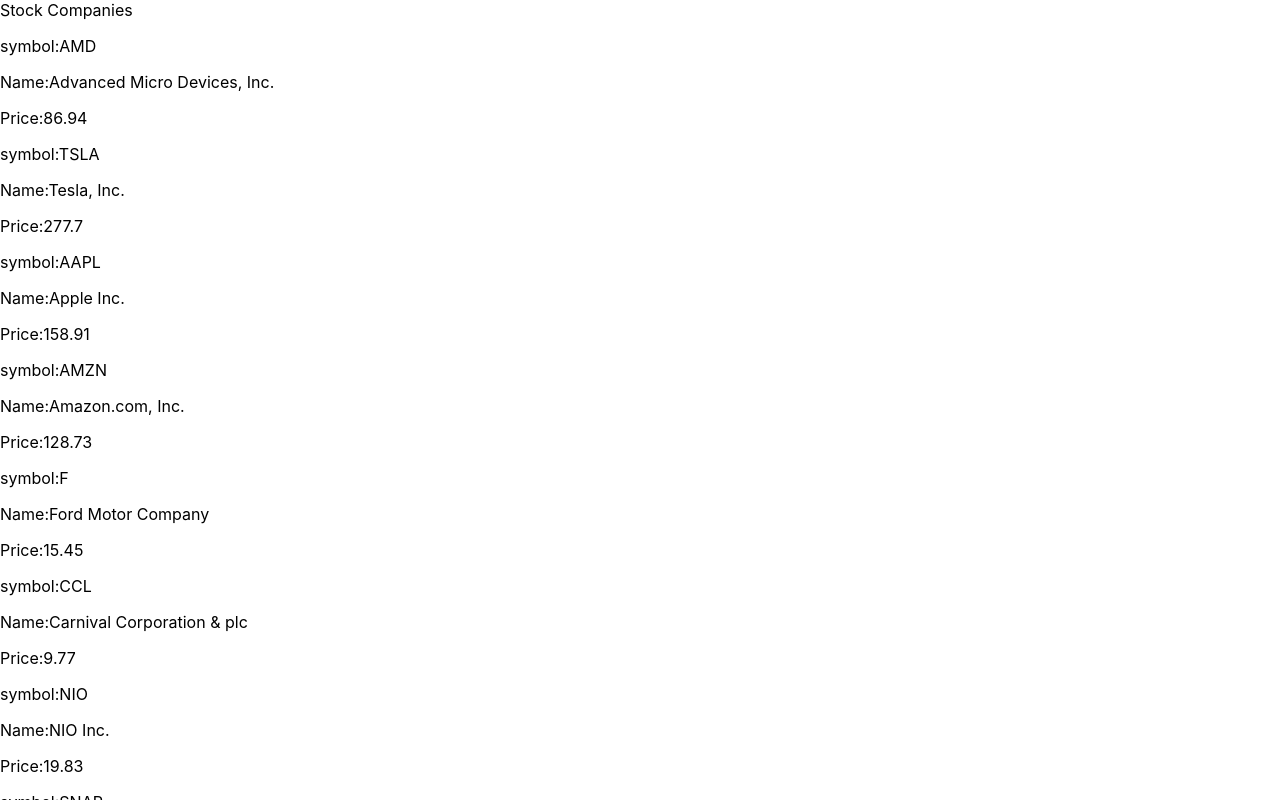
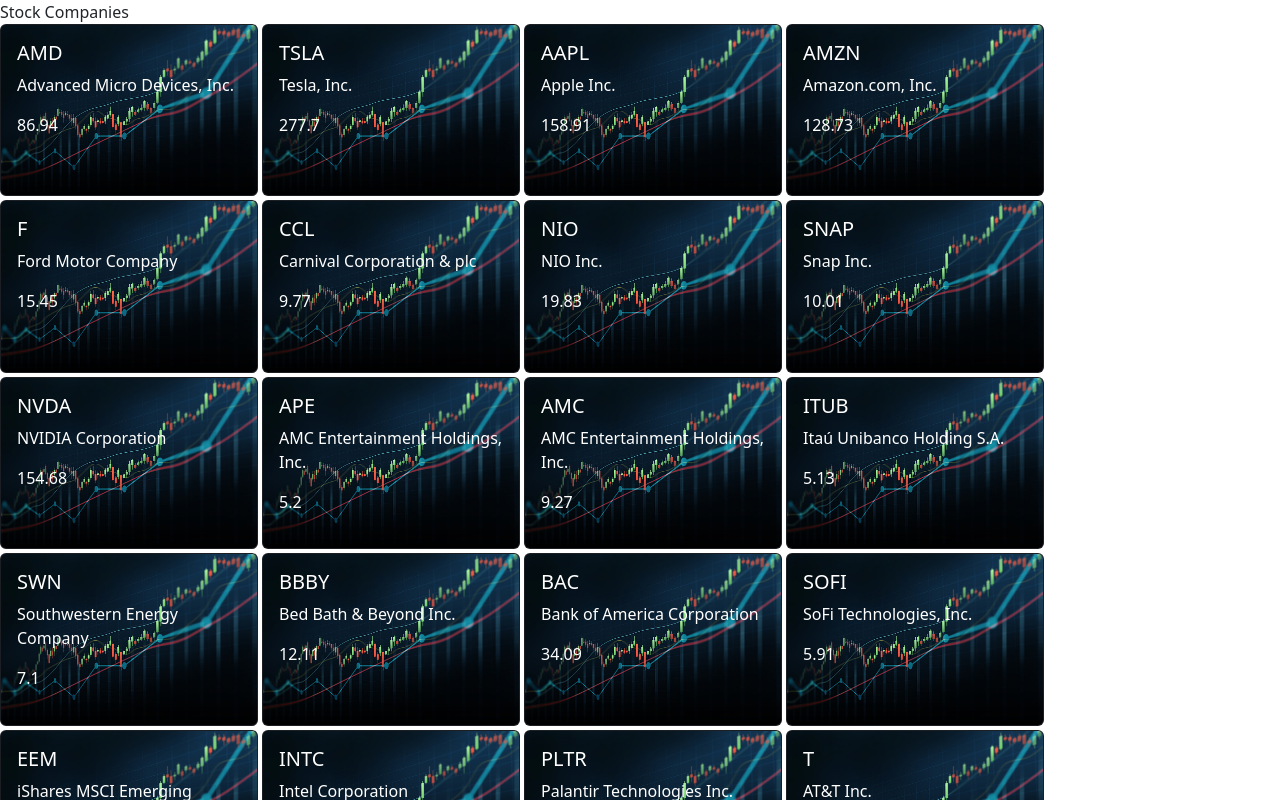
Before and after one commit to gak92/metrics-wepapp, a React (Create React App) app: page / in a window 1280 px wide. Shown: the top 800 px of the page. Built offline with nearby package versions, Linux system fonts and the light colour scheme.

Commit message:
Add stock bg image and basic style of all companies

```diff
--- a/src/App.js
+++ b/src/App.js
@@ -1,5 +1,6 @@
 import { Routes, Route } from 'react-router-dom';
 import './App.css';
+import 'bootstrap/dist/css/bootstrap.min.css';
 import Companies from './components/Companies';
 import Header from './components/Header';
 
--- a/src/components/companies.js
+++ b/src/components/companies.js
@@ -185,7 +185,7 @@ const Companies = () => {
   }];
 
   return (
-    <div>
+    <div className="d-flex flex-wrap gap-1">
       {
         companiesList.map((company) => (
           <Company
--- a/src/components/company.js
+++ b/src/components/company.js
@@ -1,31 +1,27 @@
 import React from 'react';
 import PropTypes from 'prop-types';
+import Card from 'react-bootstrap/Card';
+import stockBg from '../images/stock_bg.jpg';
 
-function Company(props) {
+const Company = (props) => {
   const { symbol, name, price } = props;
 
   return (
-    <div>
-      <p>
-        symbol:
-        {symbol}
-      </p>
-      <p>
-        Name:
-        {name}
-      </p>
-      <p>
-        Price:
-        {price}
-      </p>
-    </div>
+    <Card className="bg-dark text-white">
+      <Card.Img src={stockBg} alt="Card image" style={{ width: '256px' }} />
+      <Card.ImgOverlay>
+        <Card.Title>{symbol}</Card.Title>
+        <Card.Text>{name}</Card.Text>
+        <Card.Text>{price}</Card.Text>
+      </Card.ImgOverlay>
+    </Card>
   );
-}
+};
 
 Company.propTypes = {
   symbol: PropTypes.string.isRequired,
   name: PropTypes.string.isRequired,
-  price: PropTypes.string.isRequired,
+  price: PropTypes.number.isRequired,
 };
 
 export default Company;
```
Also changed, not shown: src/images/stock_bg.jpg (added).
